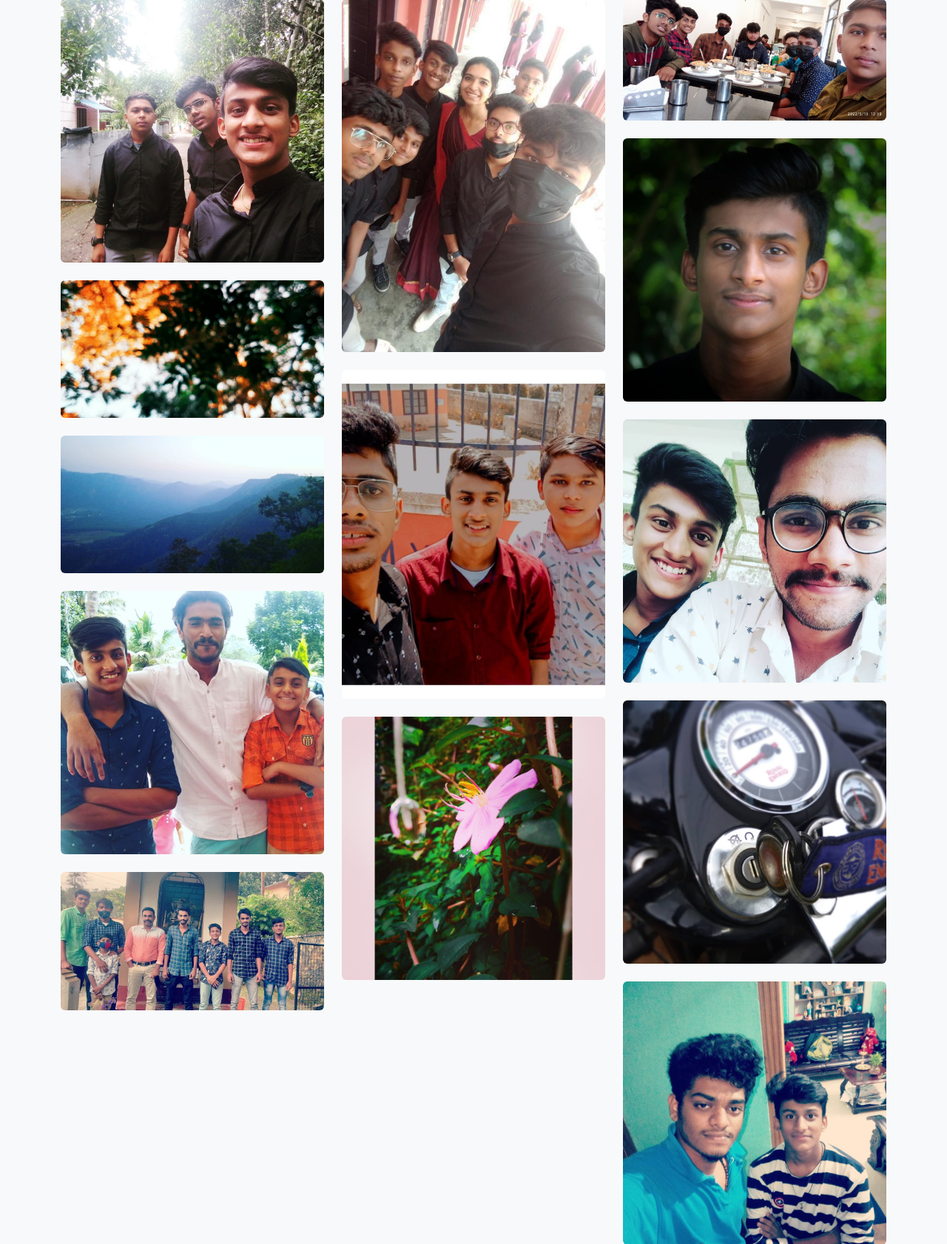
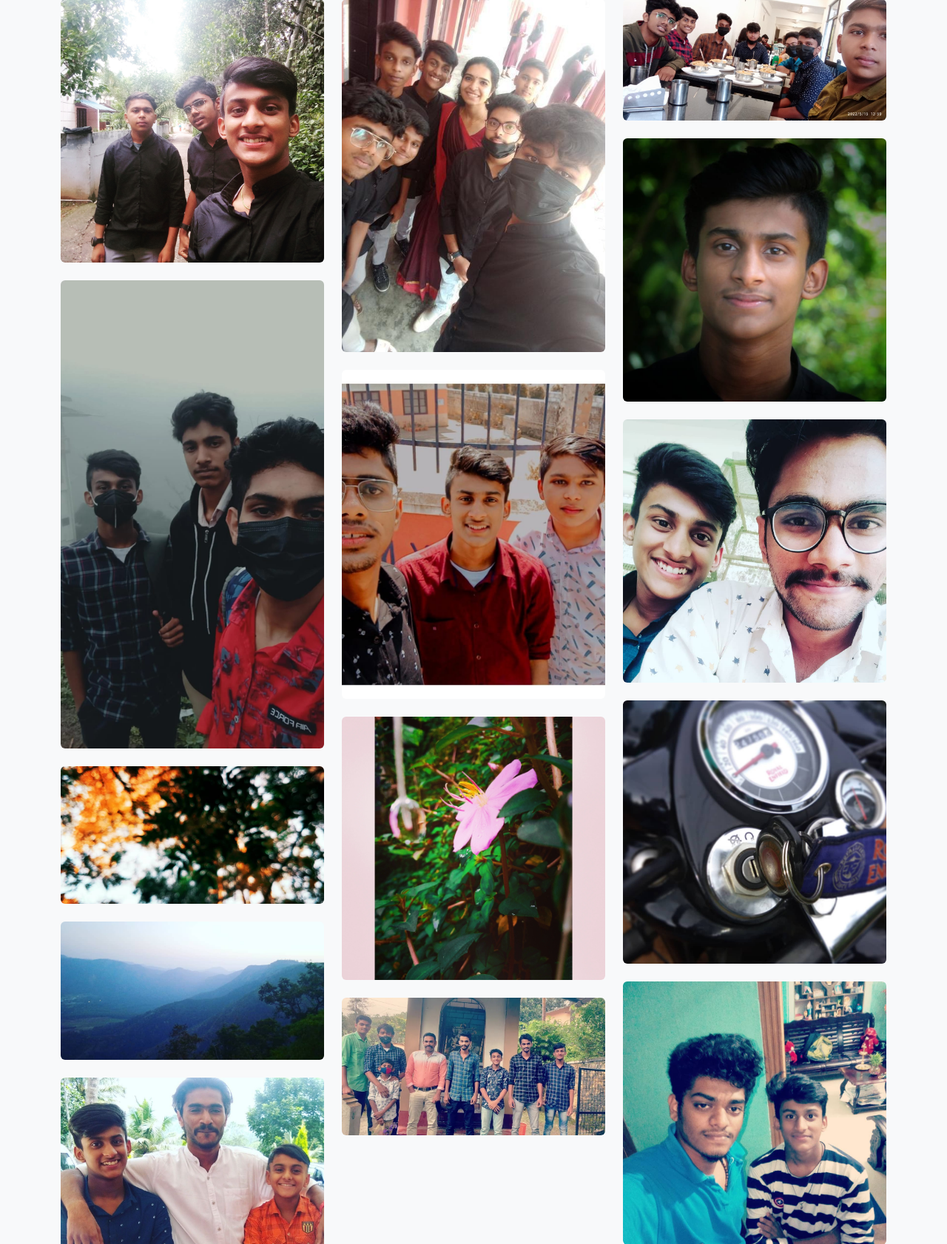
Before and after one commit to Jerit-Baiju/gallery, a Django app: page / in a window 1280 px wide. Shown: the part 65-1747 px from the top of the page at 74% size. Run offline with Django 4.2, Linux system fonts and the light colour scheme.

Commit message:
updated photos

```diff
--- a/base/templates/base/index.html
+++ b/base/templates/base/index.html
@@ -29,45 +29,33 @@
 	{% include 'base/navbar.html' %}
 	<div style="height: 4em"></div>
 	<div class="container">
-
-
-
 		<!-- Gallery -->
 		<div class="row">
 
 			<div class="col-lg-4 col-md-12 mb-4 mb-lg-0">
 				<img src="{% static 'images/9.jpg' %}" class="w-100 shadow-1-strong rounded mb-4" alt="Jerit Baiju" />
+				<img src="{% static 'images/13.jpg' %}" class="w-100 shadow-1-strong rounded mb-4" alt="Jerit Baiju" />
 				<img src="{% static 'images/2.jpg' %}" class="w-100 shadow-1-strong rounded mb-4" alt="Jerit Baiju" />
 				<img src="{% static 'images/3.jpg' %}" class="w-100 shadow-1-strong rounded mb-4" alt="Jerit Baiju" />
 				<img src="{% static 'images/7.jpg' %}" class="w-100 shadow-1-strong rounded mb-4" alt="Jerit Baiju" />
-				<img src="{% static 'images/8.jpg' %}" class="w-100 shadow-1-strong rounded mb-4" alt="Jerit Baiju" />
-
 			</div>
 
 			<div class="col-lg-4 col-md-12 mb-4 mb-lg-0">
 				<img src="{% static 'images/10.jpg' %}" class="w-100 shadow-1-strong rounded mb-4" alt="Jerit Baiju" />
 				<img src="{% static 'images/0.jpg' %}" class="w-100 shadow-1-strong rounded mb-4" alt="Jerit Baiju" />
 				<img src="{% static 'images/1.jpg' %}" class="w-100 shadow-1-strong rounded mb-4" alt="Jerit Baiju" />
-
+				<img src="{% static 'images/8.jpg' %}" class="w-100 shadow-1-strong rounded mb-4" alt="Jerit Baiju" />
 			</div>
 
 			<div class="col-lg-4 col-md-12 mb-4 mb-lg-0">
 				<img src="{% static 'images/11.jpg' %}" class="w-100 shadow-1-strong rounded mb-4" alt="Jerit Baiju" />
 				<img src="{% static 'images/12.jpg' %}" class="w-100 shadow-1-strong rounded mb-4" alt="Jerit Baiju" />
 				<img src="{% static 'images/5.jpg' %}" class="w-100 shadow-1-strong rounded mb-4" alt="Jerit Baiju" />
-
 				<img src="{% static 'images/6.jpg' %}" class="w-100 shadow-1-strong rounded mb-4" alt="Jerit Baiju" />
 				<img src="{% static 'images/4.jpg' %}" class="w-100 shadow-1-strong rounded mb-4" alt="Jerit Baiju" />
-
 			</div>
-
-
-
 		</div>
 		<!-- Gallery -->
-
-
-
 		<hr />
 	</div>
 
--- a/main/settings.py
+++ b/main/settings.py
@@ -24,7 +24,7 @@ BASE_DIR = Path(__file__).resolve().parent.parent
 SECRET_KEY = 'django-insecure-5*9x10j%1vn4lts5=j0@&%dqn%$1(#$zgx4q0z!+gmwd&3%of1'
 
 # SECURITY WARNING: don't run with debug turned on in production!
-DEBUG = True
+DEBUG = False
 
 ALLOWED_HOSTS = [
     '192.168.43.21'
```
Also changed, not shown: static/images/13.jpg (added).
